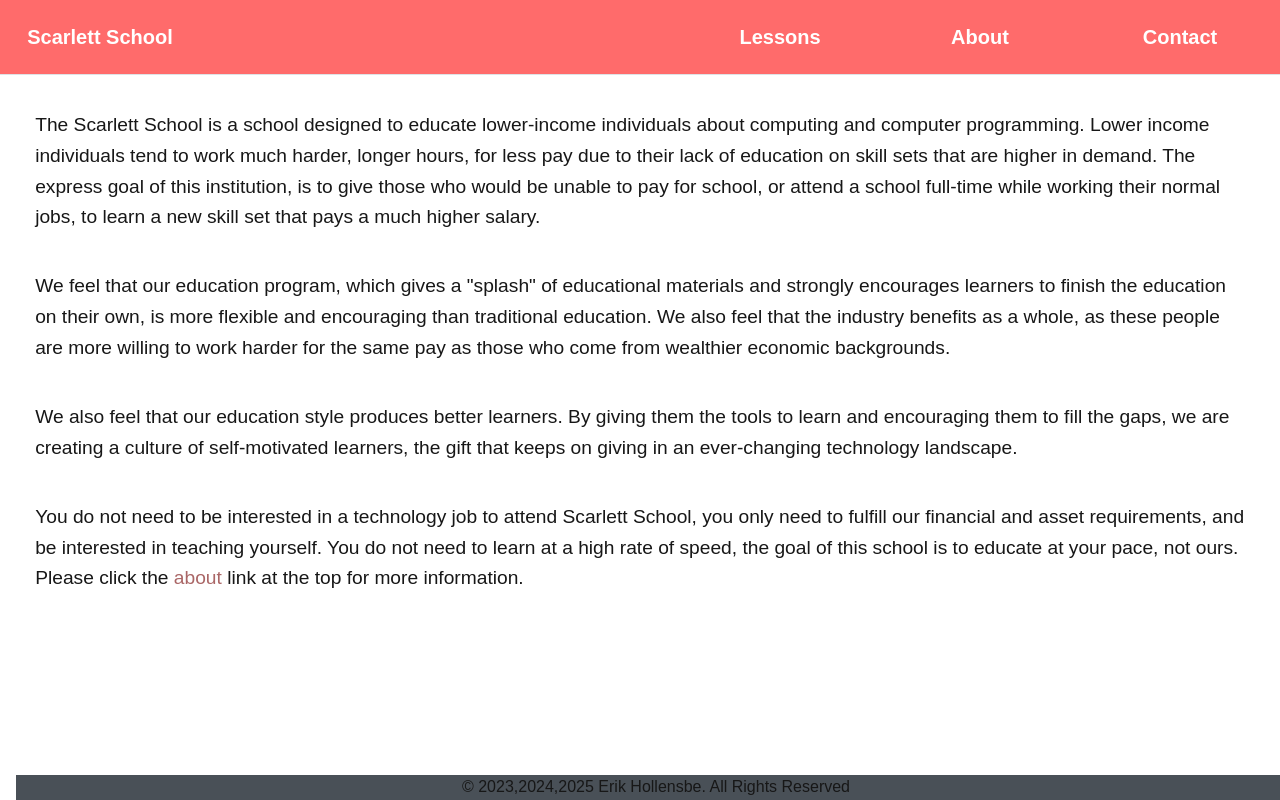
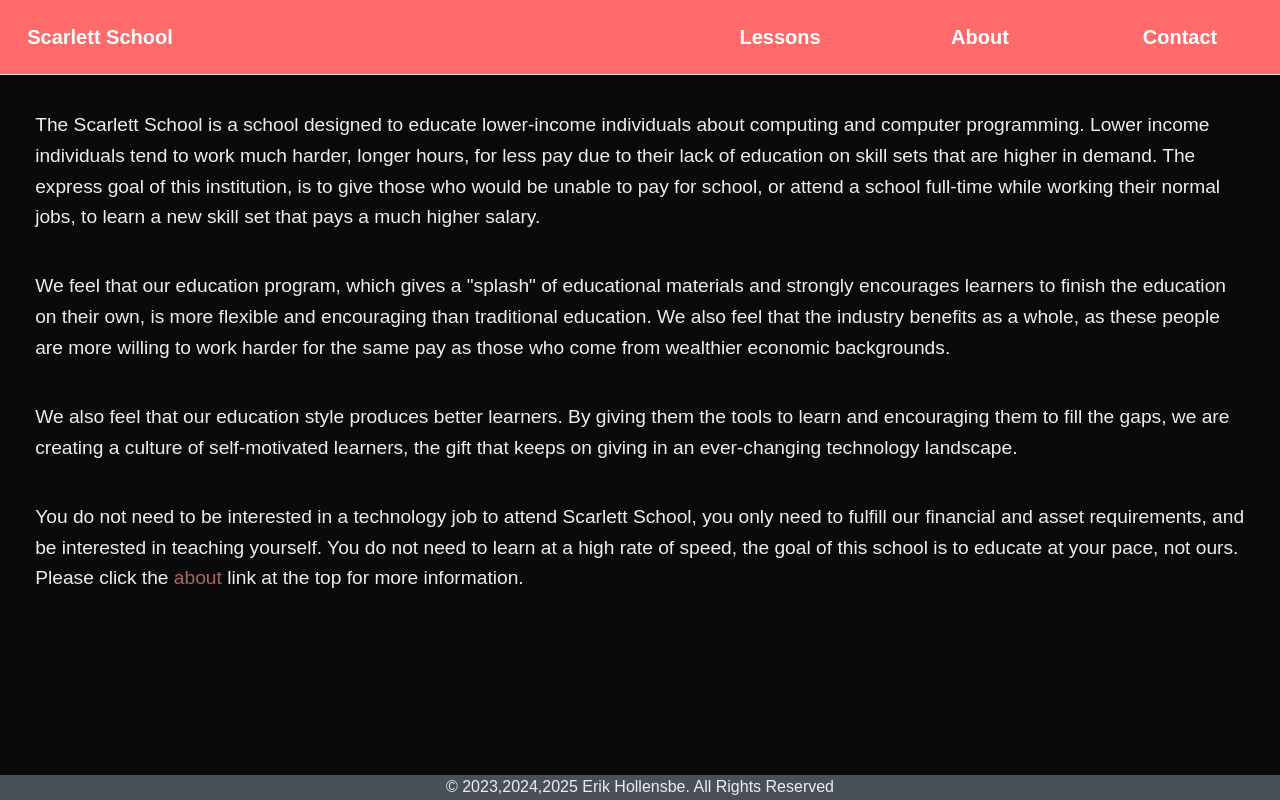
Before and after one commit to erikh/scarlett-school.nextjs, a Next.js app: page / in a window 1280 px wide. Built offline with nearby package versions, Linux system fonts and the light colour scheme; a web font is replaced by a local one.

Commit message:
moar
Signed-off-by: Erik Hollensbe <git@hollensbe.org>

```diff
--- a/src/app/about/page.js
+++ b/src/app/about/page.js
@@ -9,10 +9,8 @@ export default function About() {
     "utf8"
   );
   return (
-    <Text size="lg">
-      <div className="markdown">
-        <ReactMarkdown remarkPlugins={[[remarkGfm]]}>{contents}</ReactMarkdown>
-      </div>
-    </Text>
+    <div className="markdown">
+      <ReactMarkdown remarkPlugins={[[remarkGfm]]}>{contents}</ReactMarkdown>
+    </div>
   );
 }
--- a/src/app/globals.css
+++ b/src/app/globals.css
@@ -10,7 +10,7 @@
   --color-foreground: var(--foreground);
 }
 
-@media (prefers-color-scheme: dark) {
+@media (prefers-color-scheme: light) {
   :root {
     --background: #0a0a0a;
     --foreground: #ededed;
--- a/src/components/navbar/index.js
+++ b/src/components/navbar/index.js
@@ -7,6 +7,7 @@ import Footer from "../footer";
 export default function NavBar({ children }) {
   const theme = useMantineTheme();
   return (
+    <div>
       <AppShell header={{ height: 75 }} padding="md">
         <AppShellHeader
           style={{ height: 75, backgroundColor: theme.colors.red[5] }}
@@ -76,8 +77,9 @@ export default function NavBar({ children }) {
         </AppShellHeader>
         <AppShellMain>
           <div style={{ height: "100%" }}>{children}</div>
-        <Footer />
         </AppShellMain>
       </AppShell>
+      <Footer />
+    </div>
   );
 }
```
Lines whose indentation alone changed are shown as unchanged.
